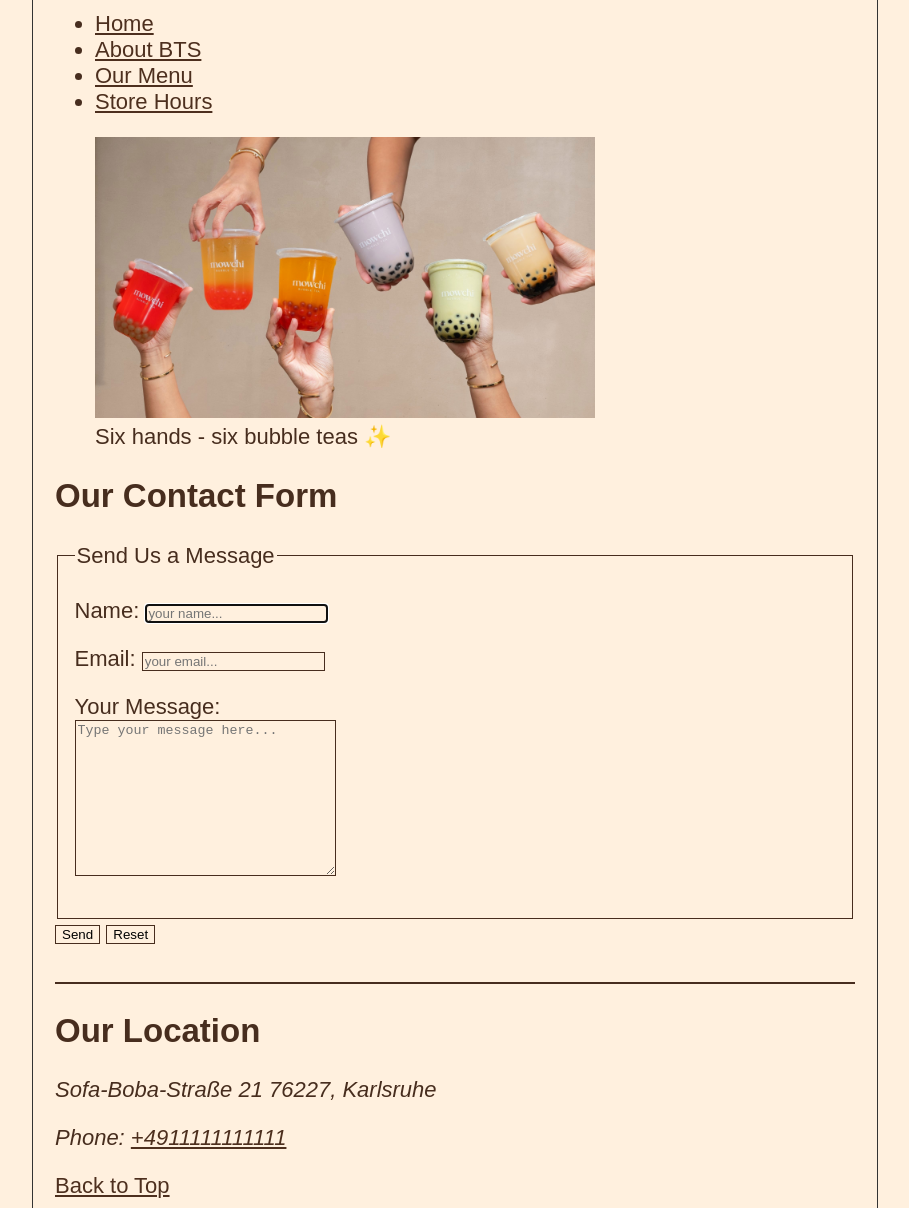
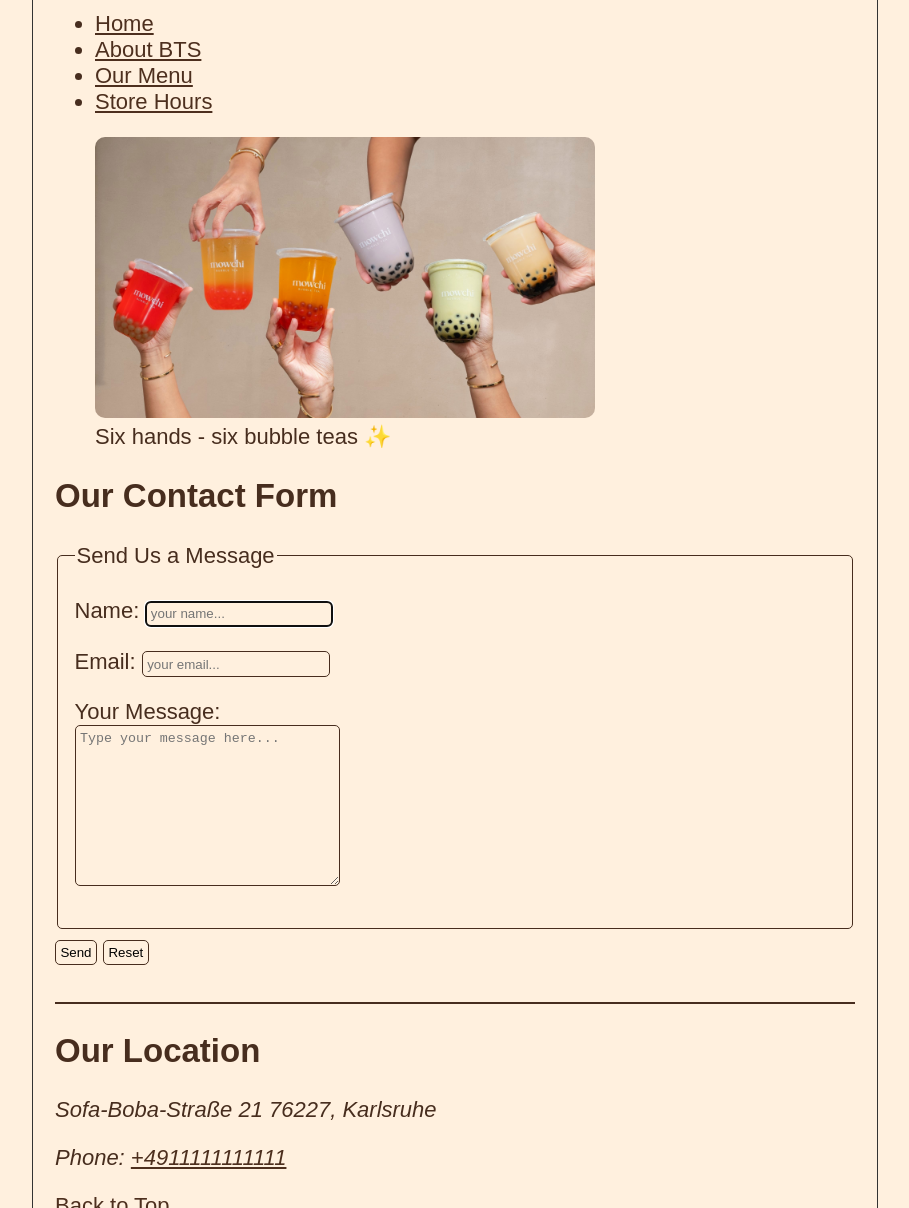
Before and after one commit to vladprosdev/meine-erste-Projekte, a plain HTML site: page My Bubble Tea Shop/contact.html in a window 1280 px wide. Shown: the part 120-1328 px from the top of the page, without its empty margins (185-1094 px from the left). Drawn offline with Linux system fonts and the light colour scheme.

Commit message:
Add files via upload

```diff
--- a/My Bubble Tea Shop/css/main.css
+++ b/My Bubble Tea Shop/css/main.css
@@ -12,6 +12,10 @@ body {
     padding: 1rem;
     border-left: 1px solid #333;
     border-right: 1px solid #333;
+}
+
+img {
+    border-radius: 10px;
 }
 
 hr {
@@ -32,21 +36,23 @@ a:hover {
 
 fieldset {
     border: 1px solid #472d1e;
+    border-radius: 5px;
 }
 
-input {
-    background-color: rgb(255, 240, 222);
-    border: 1px solid #472d1e;
-}
-
+input,
 textarea {
     background-color: rgb(255, 240, 222);
     border: 1px solid #472d1e;
+    padding: 0.2rem;
+    border-radius: 5px;
 }
 
 button {
+    margin-top: 0.5rem;
     background-color: rgb(255, 240, 222);
     border: 1px solid #472d1e;
+    padding: 0.2rem;
+    border-radius: 5px;
 }
 
 th,
@@ -56,4 +62,5 @@ caption {
     font-family: Arial, Helvetica, sans-serif;
     border-collapse: separate;
     padding: 0.5rem;
+    border-radius: 5px;
 }
```
